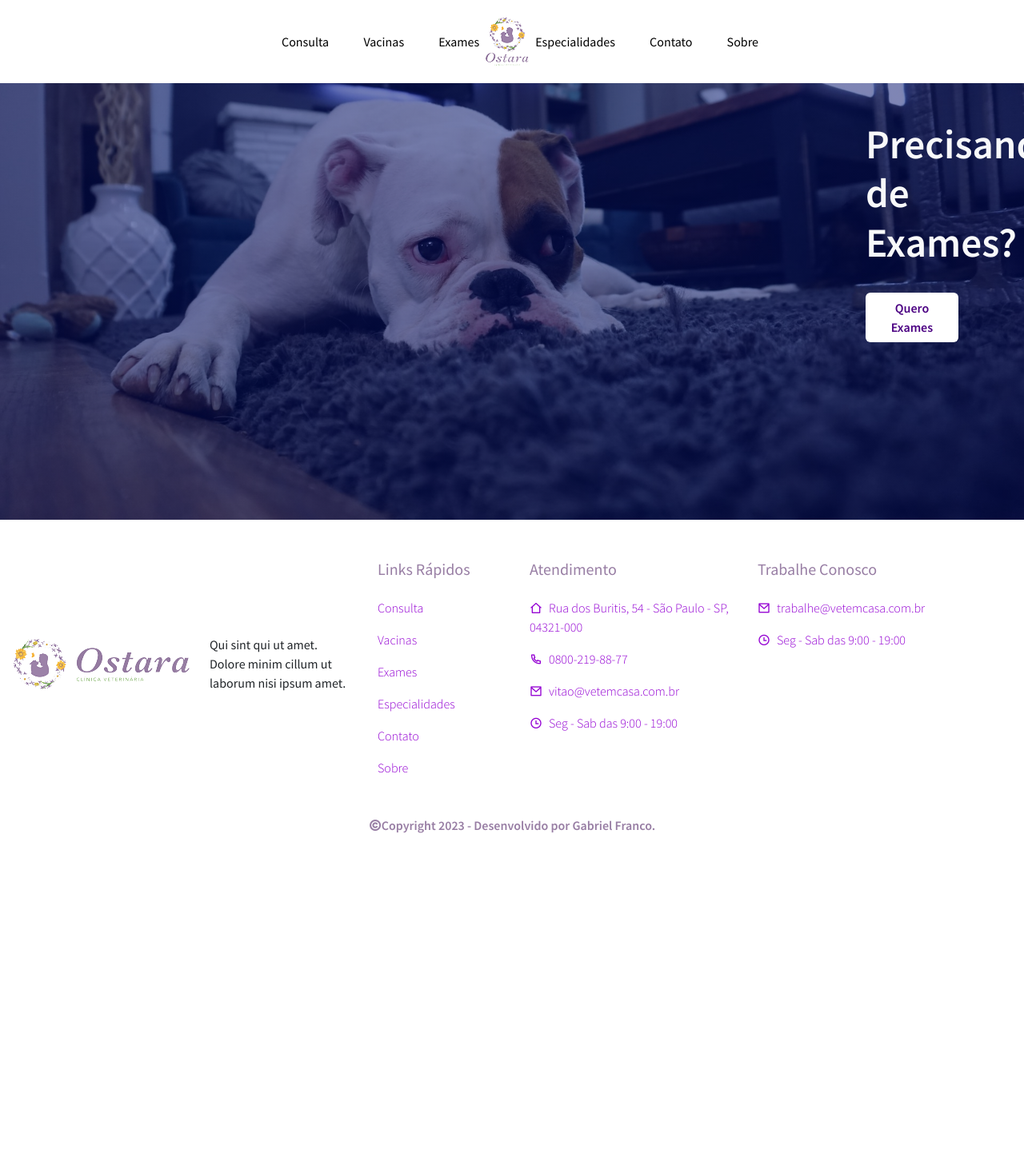
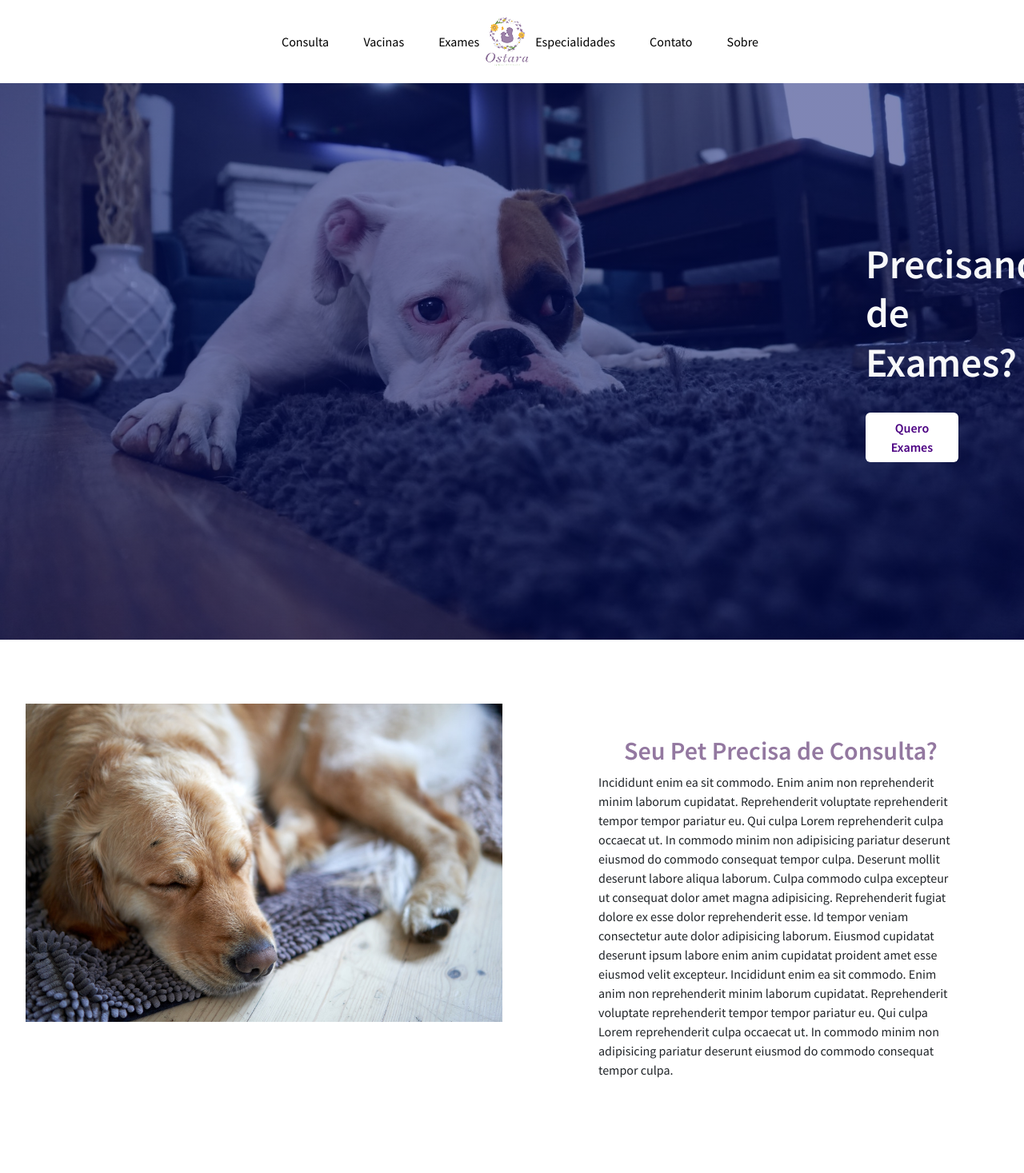
Before and after one commit to thisdudegabs/site-vet-em-casa, a React (Create React App) app: page /home in a window 1280 px wide. Shown: the top 1467 px of the page at 80% size. Before the commit the page ends 1075 px from the top, so only its background shows below. Built offline with nearby package versions, Linux system fonts and the light colour scheme.

Commit message:
Area de Consulta feita

```diff
--- a/src/components/UI/HeroSlider.jsx
+++ b/src/components/UI/HeroSlider.jsx
@@ -23,7 +23,7 @@
       <div className="slider_item slider_item-01 mt0">
         <Container>
           <div className="slider_content">
-            <h1 className="text-light mb4">Agende uma visita na sua casa!</h1>
+            <h2 className="text-light mb4">Fazemos consulta na sua casa!</h2>
 
             <button className="btn reserve_btn mt-4">
               <Link to="/cars">Quero Agendar</Link>
@@ -35,7 +35,7 @@
       <div className="slider_item slider_item-02 mt0">
         <Container>
           <div className="slider_content">
-            <h1 className="text-light mb4">Precisando de Exames?</h1>
+            <h2 className="text-light mb4">Precisando de Exames?</h2>
 
             <button className="btn reserve_btn mt-4">
               <Link to="/cars">Quero Exames</Link>
@@ -47,7 +47,7 @@
       <div className="slider_item slider_item-03 mt0">
         <Container>
           <div className="slider_content">
-            <h1 className="text-light mb4">Já Vacinou Seu Pet?</h1>
+            <h2 className="text-light mb4">Já Vacinou Seu Pet?</h2>
 
             <button className="btn reserve_btn mt-4">
               <Link to="/cars">Quero Vacinar</Link>
--- /dev/null
+++ b/src/components/UI/SectionConsulta.jsx
@@ -0,0 +1,53 @@
+import React from "react";
+import { Container, Row, Col } from "reactstrap";
+import ImgConsulta from "../../assets/all-images/Animais/dog2.jpg";
+import "../../styles/section-consulta.css";
+
+const SectionConsulta = ({ consultaClass }) => {
+  return (
+    <section
+      className="section_consulta"
+      style={
+        consultaClass === "consultaPage"
+          ? { marginTop: "0px" }
+          : { marginTop: "280px" }
+      }
+    >
+      <Container>
+        <Row>
+          <Col lg="6" md="6">
+            <div className="about_img">
+              <img src={ImgConsulta} alt="" className="w-100" />
+            </div>
+          </Col>
+
+          <Col lg="6" md="6">
+            <div className="section_consulta-conteudo">
+              <h2 className="section_title">Seu Pet Precisa de Consulta?</h2>
+              <p className="description">
+                Incididunt enim ea sit commodo. Enim anim non reprehenderit
+                minim laborum cupidatat. Reprehenderit voluptate reprehenderit
+                tempor tempor pariatur eu. Qui culpa Lorem reprehenderit culpa
+                occaecat ut. In commodo minim non adipisicing pariatur deserunt
+                eiusmod do commodo consequat tempor culpa. Deserunt mollit
+                deserunt labore aliqua laborum. Culpa commodo culpa excepteur ut
+                consequat dolor amet magna adipisicing. Reprehenderit fugiat
+                dolore ex esse dolor reprehenderit esse. Id tempor veniam
+                consectetur aute dolor adipisicing laborum. Eiusmod cupidatat
+                deserunt ipsum labore enim anim cupidatat proident amet esse
+                eiusmod velit excepteur. Incididunt enim ea sit commodo. Enim
+                anim non reprehenderit minim laborum cupidatat. Reprehenderit
+                voluptate reprehenderit tempor tempor pariatur eu. Qui culpa
+                Lorem reprehenderit culpa occaecat ut. In commodo minim non
+                adipisicing pariatur deserunt eiusmod do commodo consequat
+                tempor culpa.
+              </p>
+            </div>
+          </Col>
+        </Row>
+      </Container>
+    </section>
+  );
+};
+
+export default SectionConsulta;
--- a/src/index.css
+++ b/src/index.css
@@ -46,7 +46,7 @@
 }
 
 .section_title {
-  color: #900;
+  color: #9378a0;
   font-weight: 600;
   font-size: 2rem;
 }
--- a/src/pages/Home.jsx
+++ b/src/pages/Home.jsx
@@ -1,14 +1,21 @@
 import React from "react";
-import HeroSlider from "../components/UI/HeroSlider";
 import Helmet from "../components/Helmet/Helmet";
 import { Container, Row, Col } from "reactstrap";
+
+import HeroSlider from "../components/UI/HeroSlider";
+import SectionConsulta from "../components/UI/SectionConsulta";
 
 const Home = () => {
   return (
     <Helmet title="Home">
+      {/* ========== parte do hero ============== */}
+
       <section className="p-0 hero_slider-section">
         <HeroSlider />
       </section>
+
+      {/* ========== parte sobre Consulta ============== */}
+      <SectionConsulta />
     </Helmet>
   );
 };
--- a/src/styles/hero-slider.css
+++ b/src/styles/hero-slider.css
@@ -1,6 +1,6 @@
 .slider_item {
   max-width: 100%;
-  height: 650px;
+  height: 800px;
 }
 
 .slider_item-01 {
@@ -32,10 +32,15 @@
 }
 
 .slider_content {
-  padding-top: 150px;
+  padding-top: 300px;
+  display: flex;
+  flex-direction: column;
+  align-items: flex-start;
+  margin-left: auto;
+  margin-right: auto;
 }
 
-.slider_content h1 {
+.slider_content h2 {
   font-size: 3.2rem;
   font-weight: 600;
   margin-left: 1000px;
--- /dev/null
+++ b/src/styles/section-consulta.css
@@ -0,0 +1,16 @@
+.section_consulta-conteudo {
+  margin-top: -210px;
+}
+
+.section_consulta-conteudo h2 {
+  margin-left: 8rem;
+}
+
+.section_consulta-conteudo p {
+  margin-left: 6rem;
+}
+
+.about_img {
+  margin-top: -250px;
+  margin-left: -50px;
+}
```
